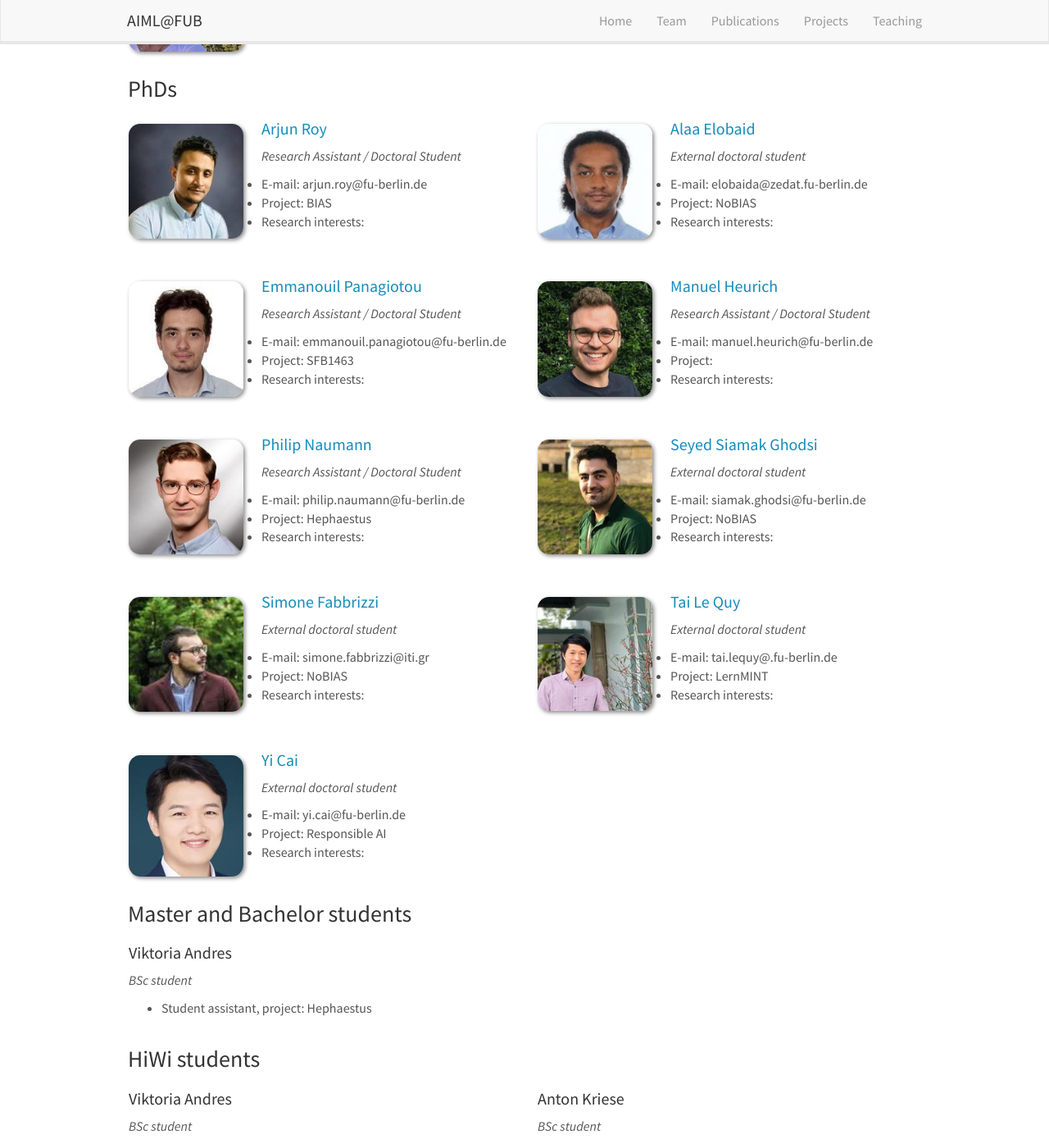
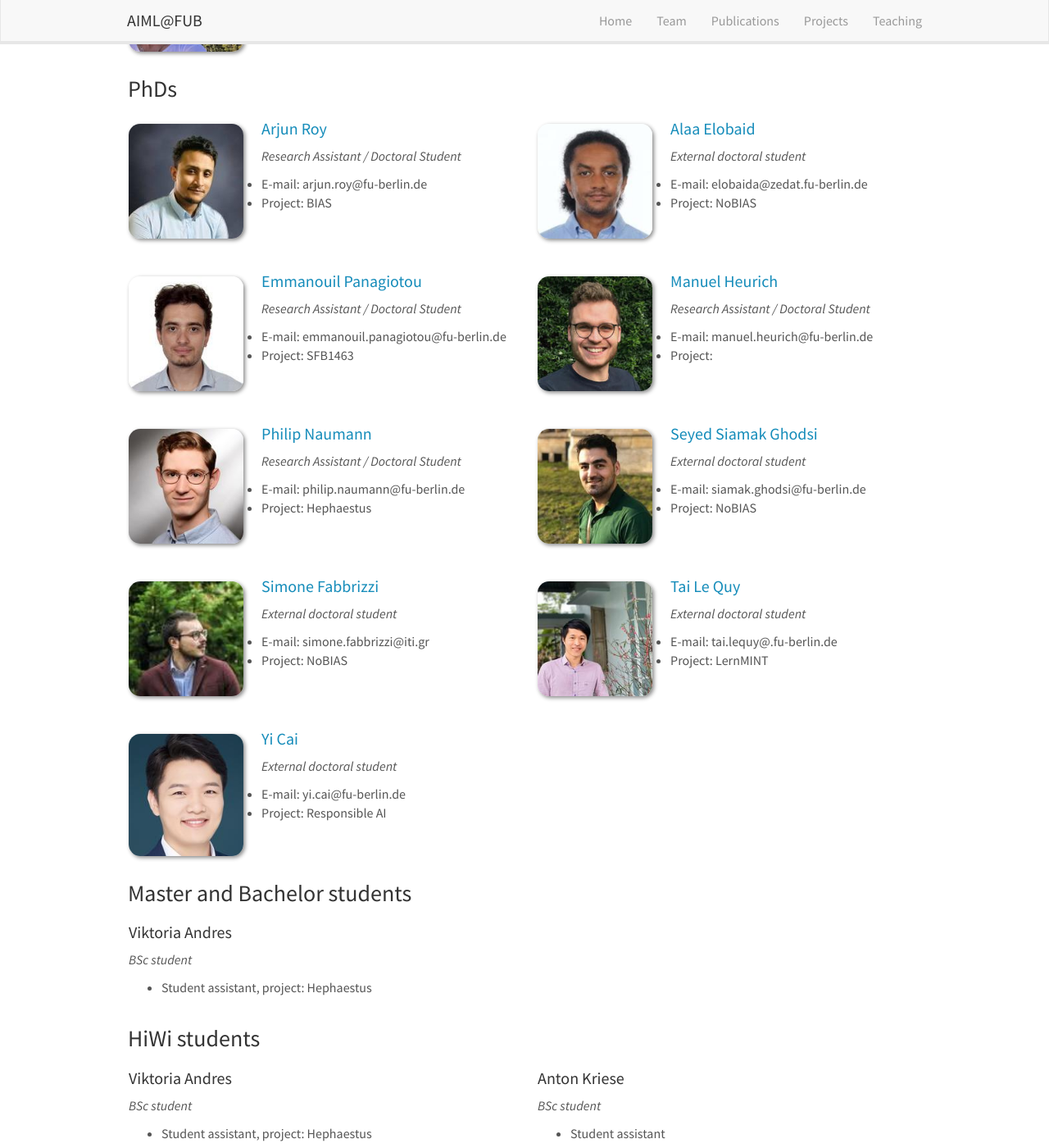
Before and after one commit to AIML-research/AIML-research.github.io, a Jekyll site: the page built from _pages/team.md, in a window 1280 px wide and 1400 px high, scrolled down 465 px. Shown: the whole window at 82% size. Built offline with Jekyll 4.4.1, drawn with Linux system fonts in a browser that asks for light colours; nearby versions of some CDN libraries.

Commit message:
Update team.md

```diff
--- a/_pages/team.md
+++ b/_pages/team.md
@@ -151,7 +151,7 @@ permalink: /team/
   <i>{{ member.info }} </i>
   - E-mail: {{ member.email }}
   - Project: {{ member.project }}
-  - Research interests: {{ member.interest }}
+<!---  - Research interests: {{ member.interest }} -->
   <ul style="overflow: hidden">
 
   {% if member.number_educ == 1 %}
```
